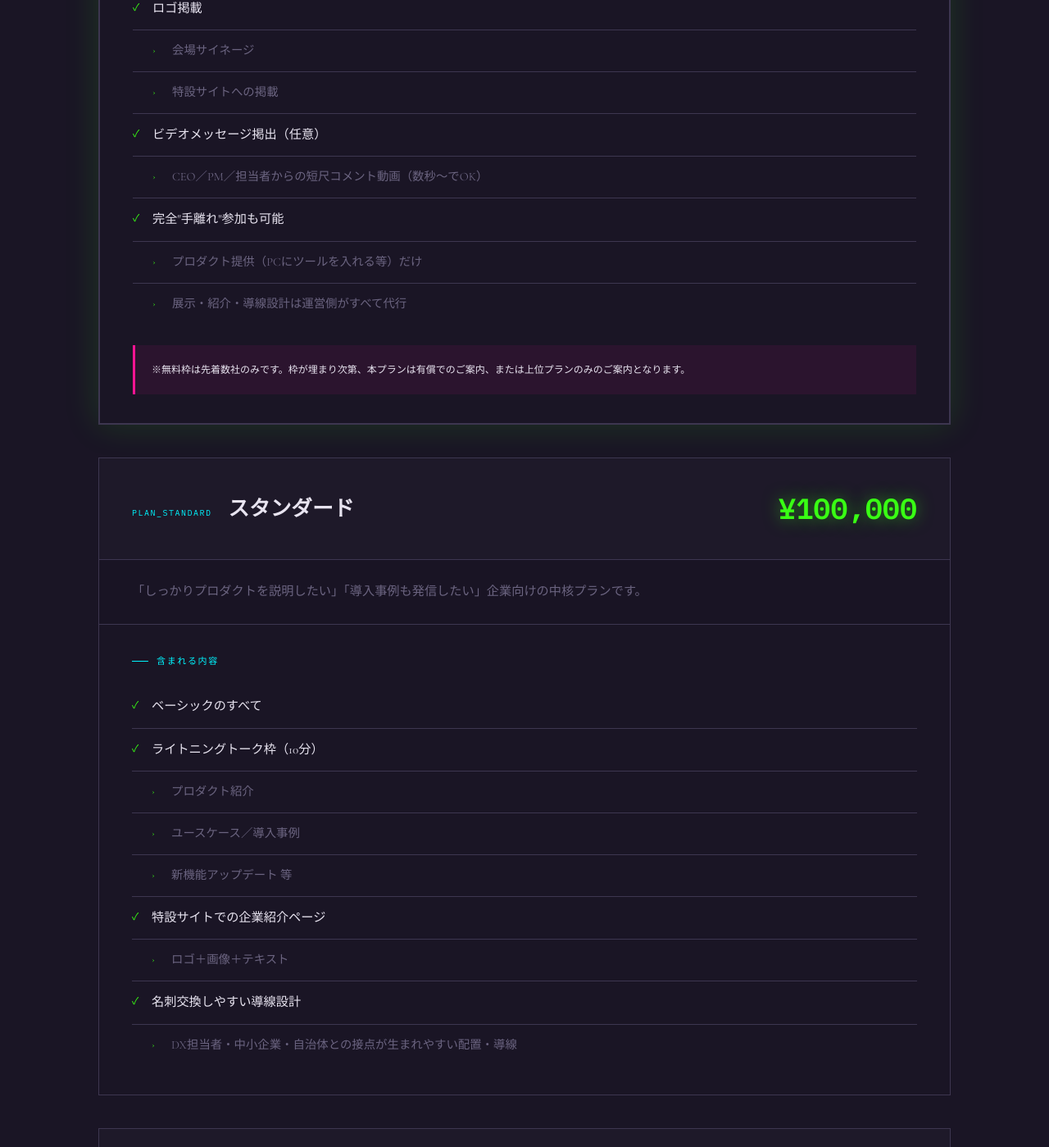
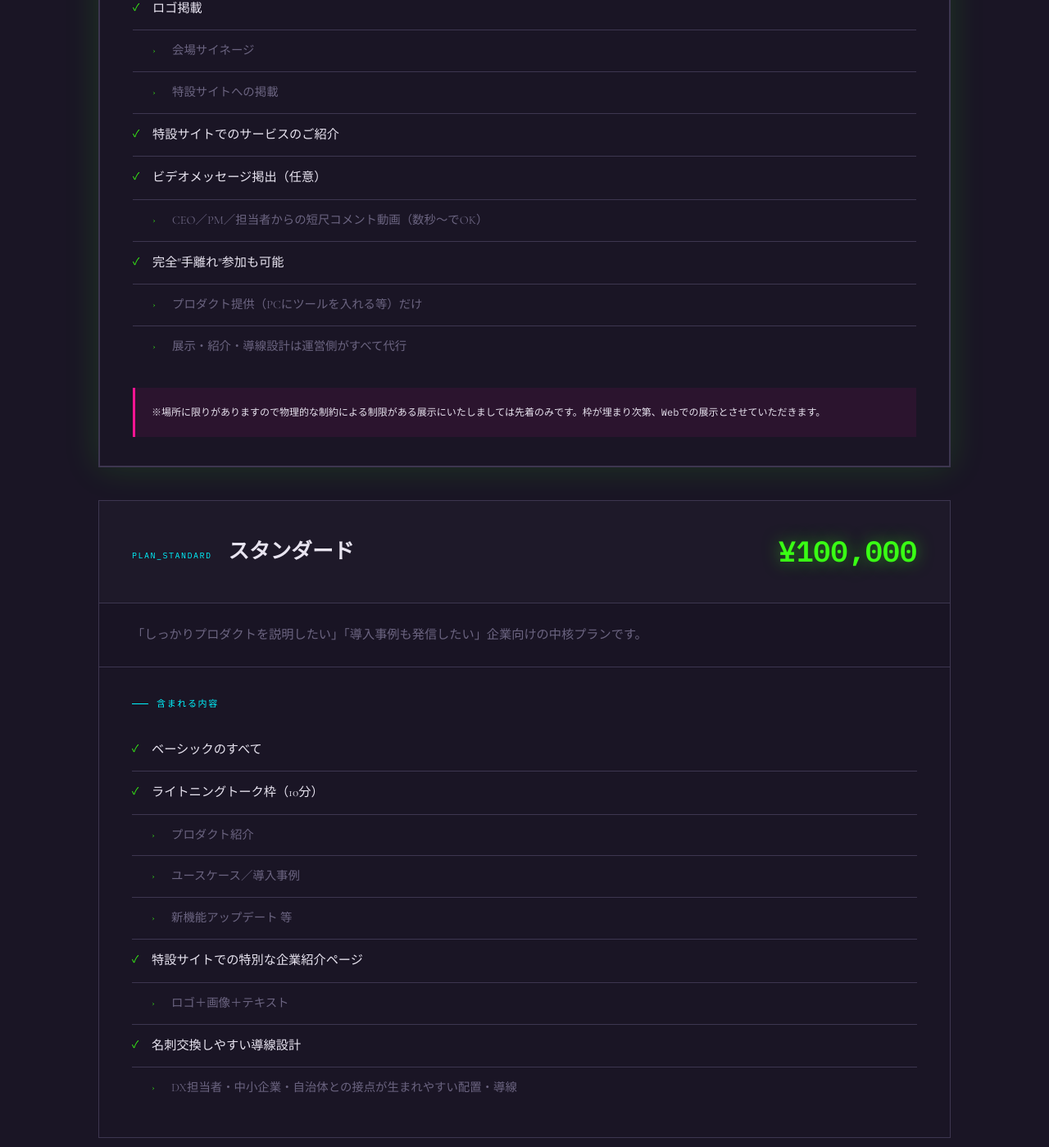
Before and after one commit to SakuraRinDev/corporateguid, a plain HTML site: page index.html in a window 1280 px wide. Shown: the part 1719-3118 px from the top of the page at 82% size. Drawn offline with nearby package versions, Linux system fonts and the light colour scheme.

Commit message:
Update sponsor plan copy

```diff
--- a/index.html
+++ b/index.html
@@ -1033,6 +1033,7 @@
                             <li>ロゴ掲載</li>
                             <li class="sub-item">会場サイネージ</li>
                             <li class="sub-item">特設サイトへの掲載</li>
+                            <li>特設サイトでのサービスのご紹介</li>
                             <li>ビデオメッセージ掲出（任意）</li>
                             <li class="sub-item">CEO／PM／担当者からの短尺コメント動画（数秒〜でOK）</li>
                             <li>完全"手離れ"参加も可能</li>
@@ -1040,7 +1041,7 @@
                             <li class="sub-item">展示・紹介・導線設計は運営側がすべて代行</li>
                         </ul>
                         <div class="plan-note-box">
-                            ※無料枠は先着数社のみです。枠が埋まり次第、本プランは有償でのご案内、または上位プランのみのご案内となります。
+                            ※場所に限りがありますので物理的な制約による制限がある展示にいたしましては先着のみです。枠が埋まり次第、Webでの展示とさせていただきます。
                         </div>
                     </div>
                 </div>
@@ -1067,7 +1068,7 @@
                             <li class="sub-item">プロダクト紹介</li>
                             <li class="sub-item">ユースケース／導入事例</li>
                             <li class="sub-item">新機能アップデート 等</li>
-                            <li>特設サイトでの企業紹介ページ</li>
+                            <li>特設サイトでの特別な企業紹介ページ</li>
                             <li class="sub-item">ロゴ＋画像＋テキスト</li>
                             <li>名刺交換しやすい導線設計</li>
                             <li class="sub-item">DX担当者・中小企業・自治体との接点が生まれやすい配置・導線</li>
```
